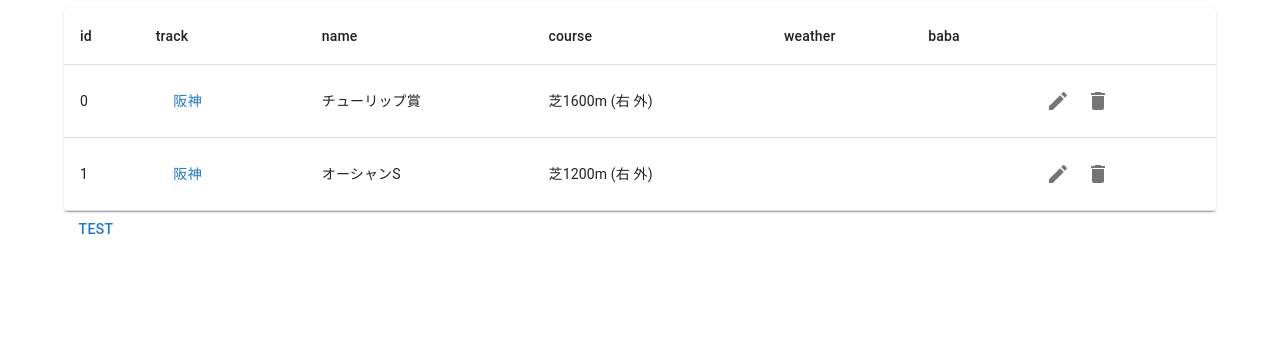
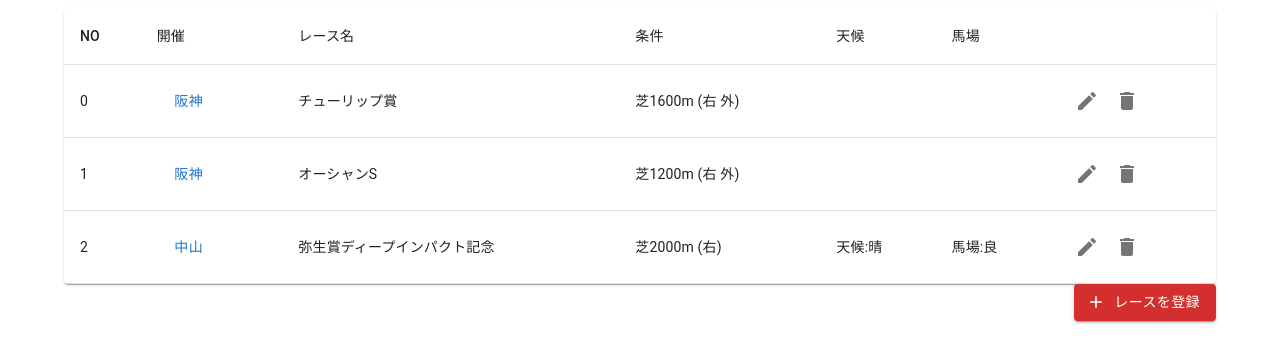
Before and after one commit to OiR-ptr/keiba-scraper, a React (Create React App) app: page / in a window 1280 px wide. Shown: the top 362 px of the page. Built offline with nearby package versions, Linux system fonts and the light colour scheme.

Commit message:
:construction: implement page move home to add

```diff
--- a/src/features/scraper/AddRace.tsx
+++ b/src/features/scraper/AddRace.tsx
@@ -1,12 +1,36 @@
-import { Box, Button, Paper, Step, StepLabel, Stepper } from '@mui/material';
+import { Box, Button, Step, StepLabel, Stepper } from '@mui/material';
 import React, { useState } from 'react';
 import { useAppDispatch } from '../../app/hooks';
+import { toHome } from './scraperSlice';
 
 export function AddRace() {
   const [activeStep, setActiveStep] = useState(0);
   const dispatch = useAppDispatch();
 
-  const steps = ['dots', 'dep'];
+  const steps = ['RACE', 'HORSES'];
+
+  function backToHome() {
+    setActiveStep(0);
+    dispatch(toHome());
+  }
+
+  function handleBack() {
+    const backTo = activeStep - 1;
+    if(backTo < 0) {
+      backToHome();
+    } else {
+      setActiveStep(backTo);
+    }
+  }
+
+  function handleNext() {
+    const nextTo = activeStep + 1;
+    if(steps.length <= nextTo) {
+      console.error('STEP COMPLETED!!!');
+    } else {
+      setActiveStep(nextTo);
+    }
+  }
 
   return (
     <Box sx={{ width: '100%' }}>
@@ -20,27 +44,26 @@ export function AddRace() {
         })}
       </Stepper>
 
-      {/* ここにステップごとの入力内容を記載 */}
       {
-        steps[activeStep] == 'dots' && (
+        steps[activeStep] === 'RACE' && (
           <>
             <div>aiueo</div>
             <Box sx={{ display: 'flex', flexDirection: 'row', pt: 2 }}>
-              <Button sx={{ mr: 1 }}>Back</Button>
+              <Button sx={{ mr: 1 }} onClick={e => handleBack()}>Cancel</Button>
               <Box sx={{ flex: '1 1 auto' }} />
-              <Button>Next</Button>
+              <Button onClick={e => handleNext()}>Next</Button>
             </Box>
           </>
         )
       }
       {
-        steps[activeStep] == 'dep' && (
+        steps[activeStep] === 'HORSES' && (
           <>
             <div>abcdefghijklmnopqrstuvwxyz</div>
             <Box sx={{ display: 'flex', flexDirection: 'row', pt: 2 }}>
-              <Button sx={{ mr: 1 }}>Back</Button>
+              <Button onClick={e => handleBack()} sx={{ mr: 1 }}>Back</Button>
               <Box sx={{ flex: '1 1 auto' }} />
-              <Button>Next</Button>
+              <Button onClick={e => handleNext()}>Finish</Button>
             </Box>
           </>
         )
--- a/src/features/scraper/Home.tsx
+++ b/src/features/scraper/Home.tsx
@@ -1,5 +1,6 @@
 import React from 'react';
-import { Button, IconButton, Paper, Table, TableBody, TableCell, TableContainer, TableHead, TableRow, Tooltip } from '@mui/material';
+import { Box, Button, IconButton, Paper, Table, TableBody, TableCell, TableContainer, TableHead, TableRow, Tooltip } from '@mui/material';
+import AddIcon from '@mui/icons-material/Add';
 import EditIcon from '@mui/icons-material/Edit';
 import DeleteIcon from '@mui/icons-material/Delete';
 import { useAppDispatch, useAppSelector } from '../../app/hooks';
@@ -27,12 +28,12 @@ export function Home() {
         <Table>
           <TableHead>
             <TableRow>
-              <TableCell>id</TableCell>
-              <TableCell>track</TableCell>
-              <TableCell>name</TableCell>
-              <TableCell>course</TableCell>
-              <TableCell>weather</TableCell>
-              <TableCell>baba</TableCell>
+              <TableCell>NO</TableCell>
+              <TableCell>開催</TableCell>
+              <TableCell>レース名</TableCell>
+              <TableCell>条件</TableCell>
+              <TableCell>天候</TableCell>
+              <TableCell>馬場</TableCell>
               <TableCell></TableCell>
             </TableRow>
           </TableHead>
@@ -51,8 +52,12 @@ export function Home() {
                   <TableCell>{row.weather}</TableCell>
                   <TableCell>{row.baba}</TableCell>
                   <TableCell>
-                    <IconButton onClick={e => switchToEdit(row.id)}><EditIcon /></IconButton>
-                    <IconButton onClick={e => switchToDelete(row.id)}><DeleteIcon /></IconButton>
+                    <Tooltip title={`${row.name}を編集`}>
+                      <IconButton onClick={e => switchToEdit(row.id)}><EditIcon /></IconButton>
+                    </Tooltip>
+                    <Tooltip title={`${row.name}を削除`}>
+                      <IconButton onClick={e => switchToDelete(row.id)}><DeleteIcon /></IconButton>
+                    </Tooltip>
                   </TableCell>
                 </TableRow>
               );
@@ -60,7 +65,14 @@ export function Home() {
           </TableBody>
         </Table>
       </TableContainer>
-      <Button onClick={e => switchToAdd()}>test</Button>
+      <Box sx={{ display: 'flex', flexDirection: 'row' }}>
+        <Box sx={{ flex: '1 1 auto' }} />
+        <Button variant="contained" color='error'
+          startIcon={<AddIcon />}
+          onClick={e => switchToAdd()}>
+          レースを登録
+        </Button>
+      </Box>
     </>
   );
 }
--- a/src/features/scraper/scraperSlice.ts
+++ b/src/features/scraper/scraperSlice.ts
@@ -53,6 +53,18 @@ const initialState: ScraperState = {
       comment: "",
       turf_comment: "芝荒れてるかもw",
     }
+  }, {
+    id: 2,
+    baba: "馬場:良",
+    course: "芝2000m (右)",
+    name: "弥生賞ディープインパクト記念",
+    weather: "天候:晴",
+    track: {
+      id: 2,
+      name: "中山",
+      comment: "",
+      turf_comment: "芝荒れてるかもw",
+    }
   }],
   value: 0,
 }
@@ -61,6 +73,10 @@ export const scraperSlice = createSlice({
   name: 'scraper',
   initialState,
   reducers: {
+    toHome: (state) => {
+      state.menu = 'home';
+      state.targetId = NaN;
+    },
     toEdit: (state, action: PayloadAction<number>) => {
       state.menu = 'edit';
       state.targetId = action.payload;
@@ -76,7 +92,7 @@ export const scraperSlice = createSlice({
   },
 });
 
-export const { toEdit, toDelete, toAdd } = scraperSlice.actions;
+export const { toHome, toEdit, toDelete, toAdd } = scraperSlice.actions;
 
 export const selectMenu = (state: RootState) => state.scraper.menu;
 export const selectTargetId = (state: RootState) => state.scraper.targetId;
```
